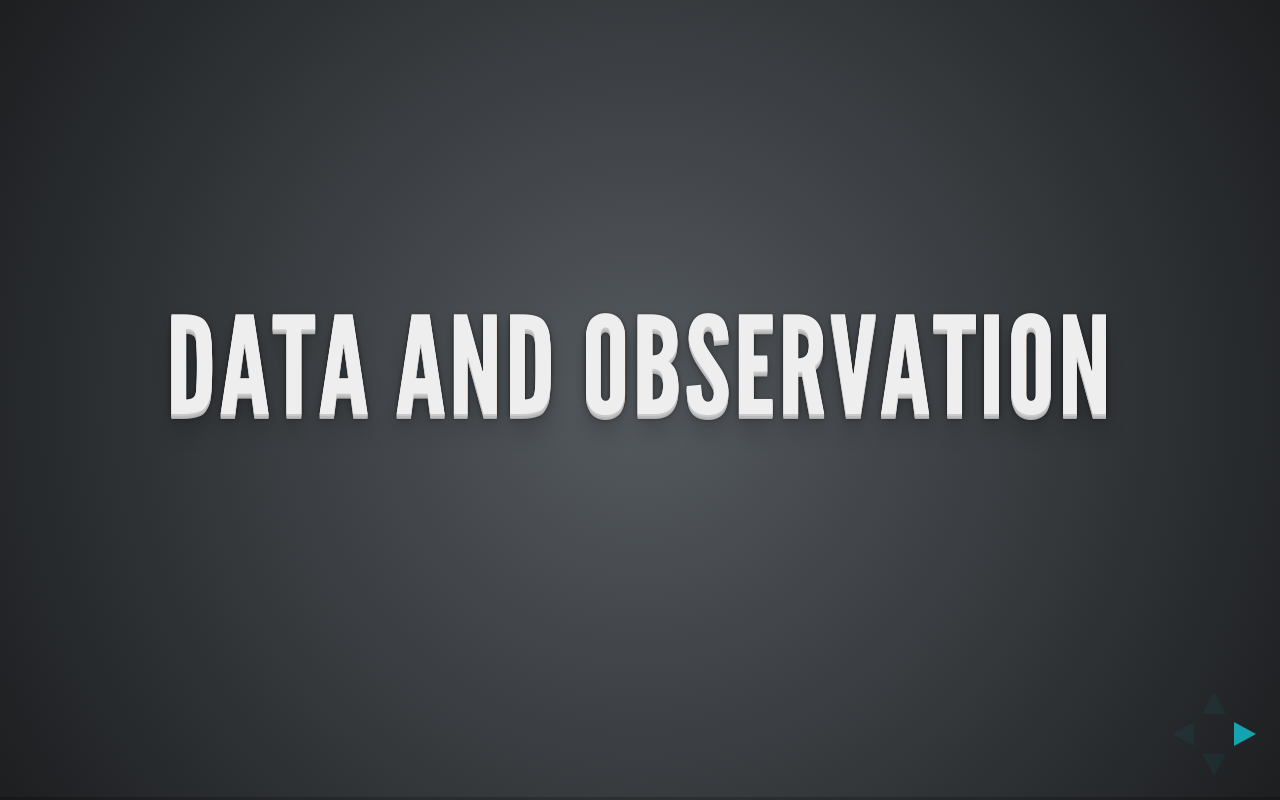
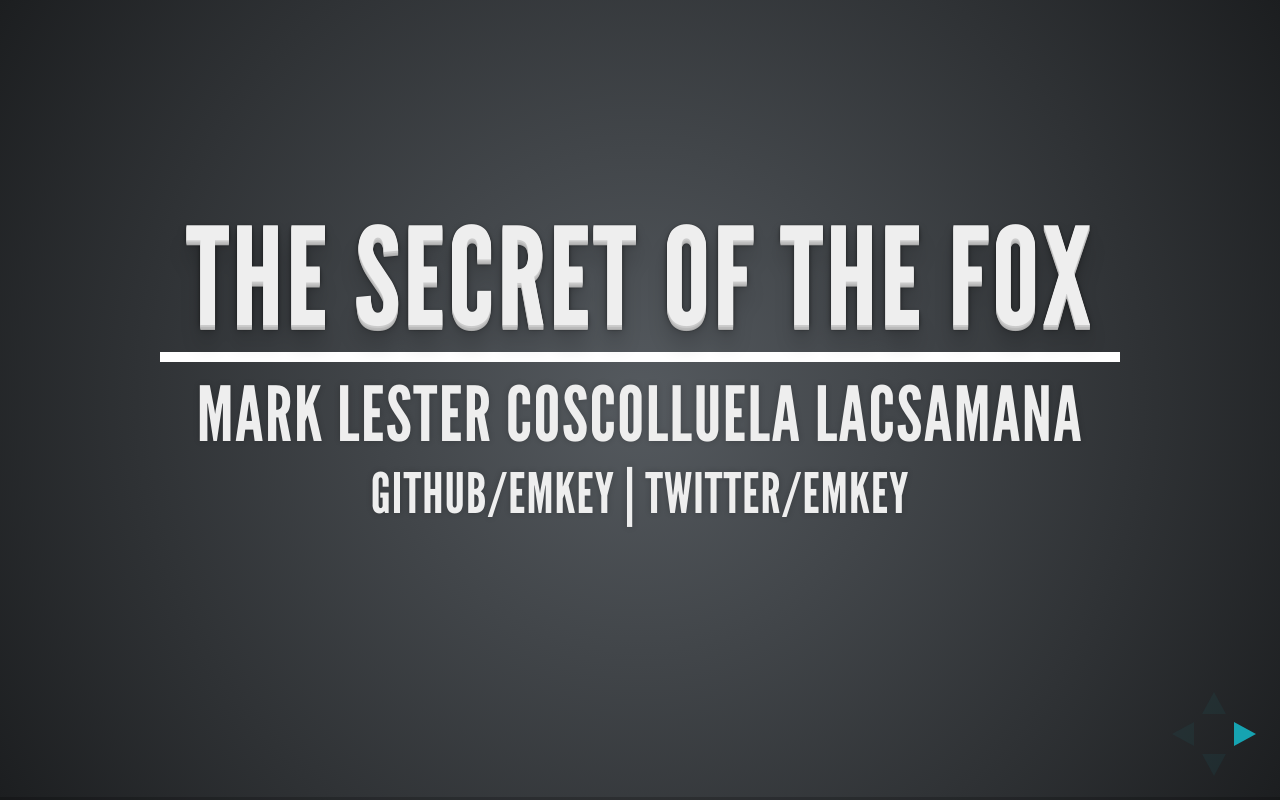
Before and after one commit to emkey/Data-Driven-Design, a website: page presentation.html in a window 1280 px wide. Drawn offline with Linux system fonts and the light colour scheme.

Commit message:
Final final presentation
final final presentation

```diff
--- a/presentation.html
+++ b/presentation.html
@@ -4,7 +4,7 @@
 	<head>
 		<meta charset="utf-8">
 
-		<title>reveal.js - The HTML Presentation Framework</title>
+		<title>Data Driven Design</title>
 
 		<meta name="description" content="A framework for easily creating beautiful presentations using HTML">
 		<meta name="author" content="Hakim El Hattab">
@@ -39,7 +39,10 @@
 			<div class="slides">
 
 				<section data-state="homescreen">
-					<h1>Data and Observation</h1>
+					<h1>The Secret of the Fox</h1>
+					<h2>Mark Lester Coscolluela Lacsamana</h2>
+					<h3>github/emkey | twitter/emkey
+					</h3>
 				</section>
 				<section data-state="designerfeels" data-background="images/alwaysright.jpg">
 
--- a/sass/overwrite.scss
+++ b/sass/overwrite.scss
@@ -1,3 +1,9 @@
+.homescreen{
+	h1{
+		border-bottom: 10px solid #fff;
+		padding-bottom: 10px;
+	}
+}
 .fox{
 	h2{
 		margin-top: 10%;
```
Also changed, not shown: css/overwrite.css.
